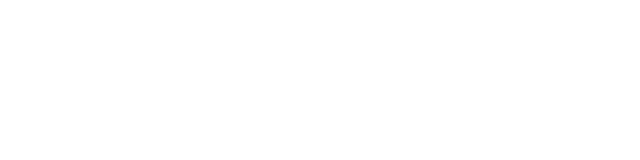
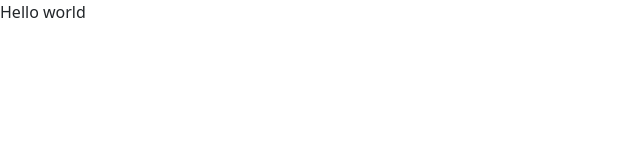
Before and after one commit to Cxlopez/yelp, a React (Create React App) app in the folder client/: page / in a window 1280 px wide. Shown: the top 160 px of the page, without its empty margins (0-640 px from the left). Built offline with nearby package versions, Linux system fonts and the light colour scheme.

Commit message:
install bootstrap & CSS

```diff
--- a/client/public/index.html
+++ b/client/public/index.html
@@ -15,6 +15,8 @@
       user's mobile device or desktop. See https://developers.google.com/web/fundamentals/web-app-manifest/
     -->
     <link rel="manifest" href="%PUBLIC_URL%/manifest.json" />
+    <link href="https://cdn.jsdelivr.net/npm/bootstrap@5.3.0/dist/css/bootstrap.min.css" rel="stylesheet" integrity="sha384-9ndCyUaIbzAi2FUVXJi0CjmCapSmO7SnpJef0486qhLnuZ2cdeRhO02iuK6FUUVM" crossorigin="anonymous">
+    <link rel="stylesheet" href="https://cdnjs.cloudflare.com/ajax/libs/font-awesome/6.4.0/css/all.min.css" integrity="sha512-iecdLmaskl7CVkqkXNQ/ZH/XLlvWZOJyj7Yy7tcenmpD1ypASozpmT/E0iPtmFIB46ZmdtAc9eNBvH0H/ZpiBw==" crossorigin="anonymous" referrerpolicy="no-referrer" />
     <!--
       Notice the use of %PUBLIC_URL% in the tags above.
       It will be replaced with the URL of the `public` folder during the build.
--- a/client/src/App.jsx
+++ b/client/src/App.jsx
@@ -3,7 +3,7 @@
 function App() {
   return (
     <div className="App">
-
+      <p>Hello world</p>
     </div>
   );
 }
```
